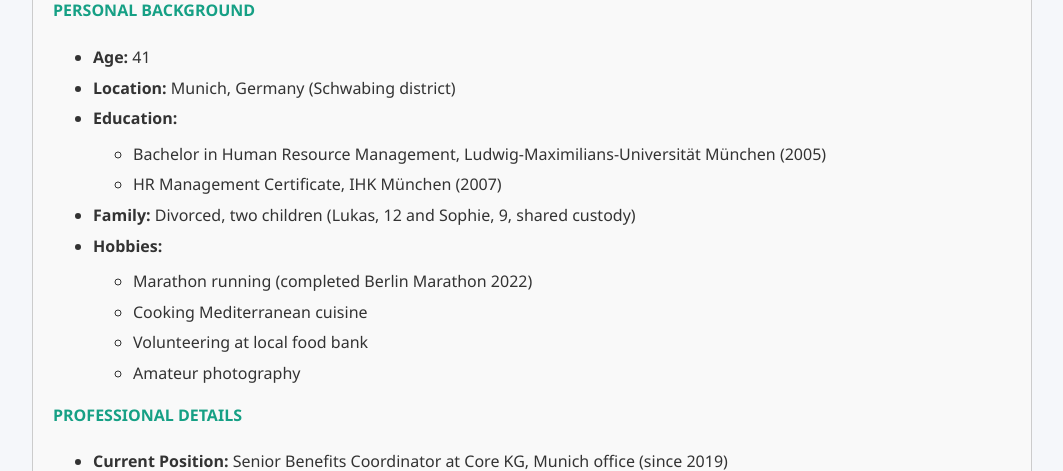
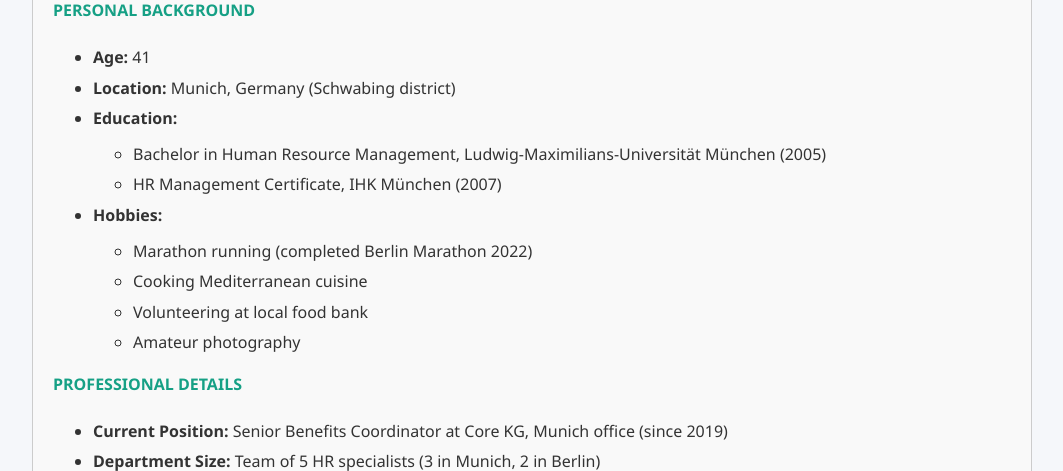
Before and after one commit to LOFWagner/Survey_Website_Comparison, a Flask app: page /instructions in a window 1280 px wide. Shown: the part 1010-1481 px from the top of the page, without its empty margins (108-1171 px from the left). Run offline with Flask 3, Linux system fonts and the light colour scheme.

Commit message:
make isntructions even clearer

```diff
--- a/templates/instructions.html
+++ b/templates/instructions.html
@@ -419,7 +419,7 @@
             <li>HR Management Certificate, IHK München (2007)</li>
           </ul>
         </li>
-        <li><strong>Family:</strong> Divorced, two children (Lukas, 12 and Sophie, 9, shared custody)</li>
+
         <li><strong>Hobbies:</strong>
           <ul>
             <li>Marathon running (completed Berlin Marathon 2022)</li>
```
